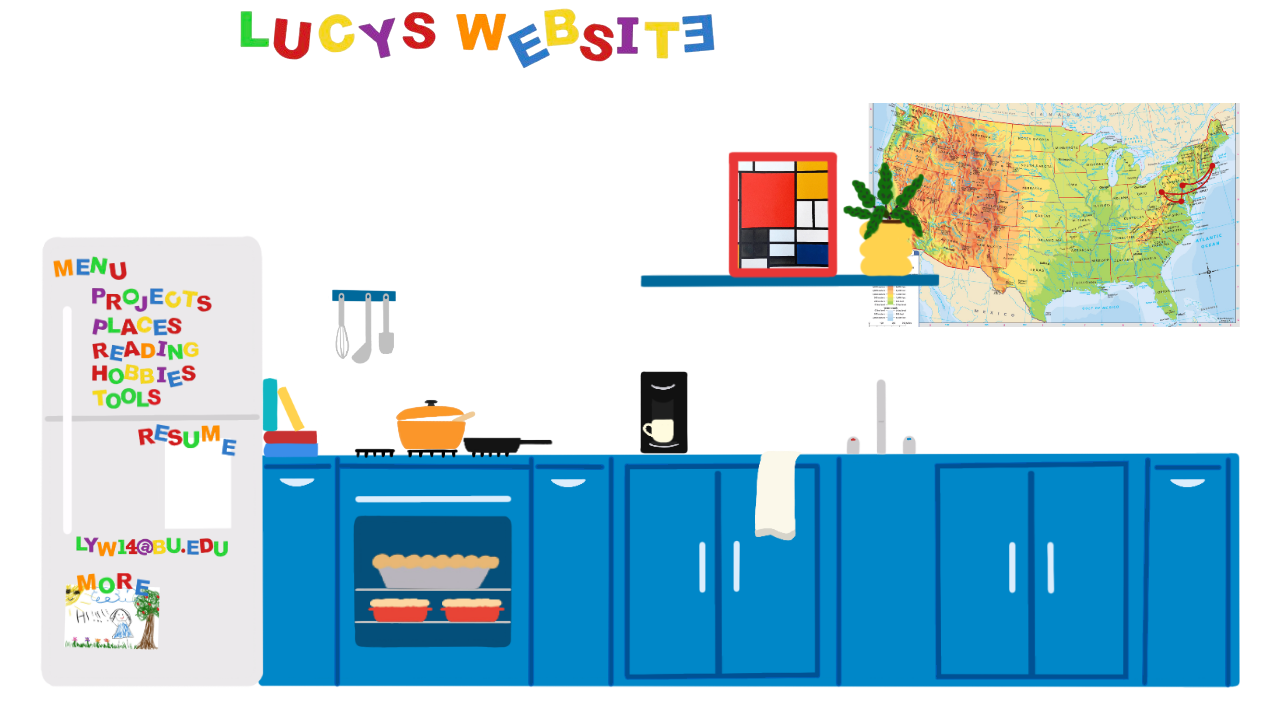
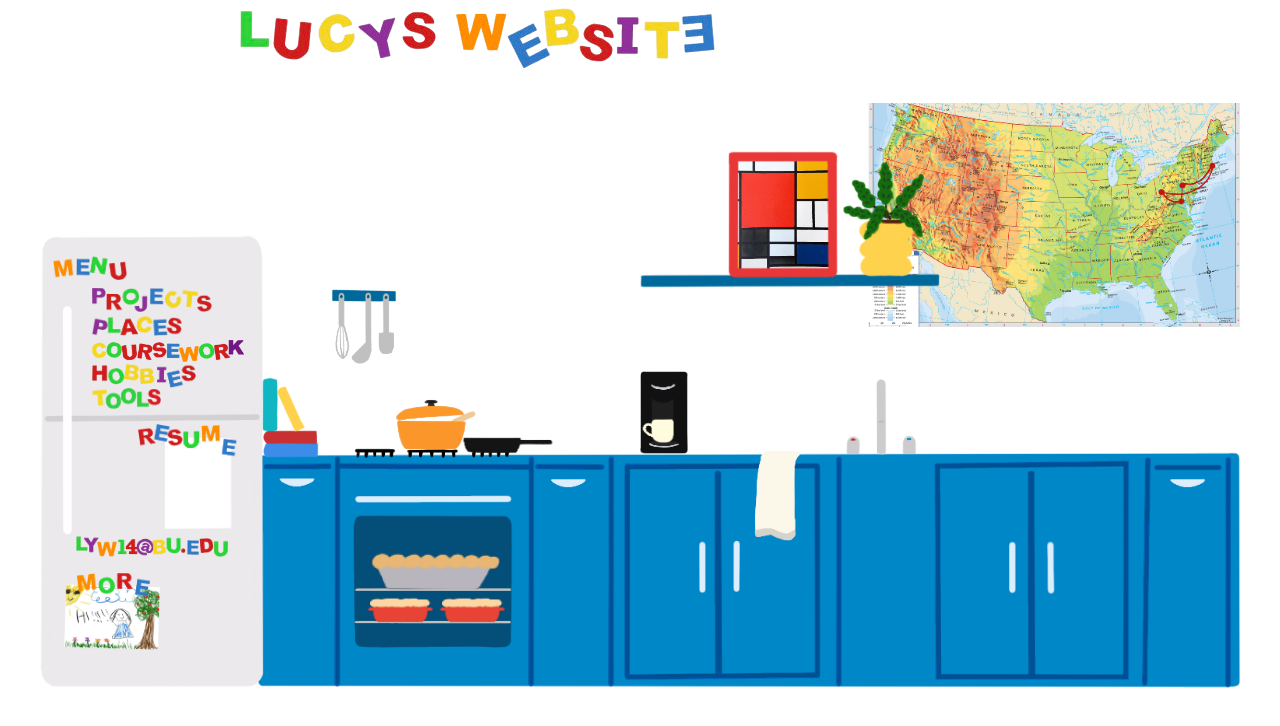
Before and after one commit to LYW14/LucysPortfolio_2025, a React (Vite) app: page / in a window 1280 px wide. Shown: the top 726 px of the page. Built offline with nearby package versions, Linux system fonts and the light colour scheme.

Commit message:
changed reading.png to coursework.png to reflect content change

```diff
--- a/src/components/assets.ts
+++ b/src/components/assets.ts
@@ -29,7 +29,7 @@ export { default as eagle_sound } from "../assets/eagle-sounds.mp3";
 export { default as projects } from "../assets/fridge_menu_components/projects.png";
 export { default as places } from "../assets/fridge_menu_components/places.png";
 export { default as hobbies } from "../assets/fridge_menu_components/hobbies.png";
-export { default as reading } from "../assets/fridge_menu_components/reading.png";
+export { default as reading } from "../assets/fridge_menu_components/coursework.png";
 export { default as resume } from "../assets/fridge_menu_components/resume_comp_copy_2.png";
 export { default as menu } from "../assets/fridge_menu_components/menu.png";
 export { default as title } from "/Users/lucywang/LucysPortfolio/src/assets/fridge_menu_components/LucysWebsite.png";
--- a/src/components/scene.css
+++ b/src/components/scene.css
@@ -200,7 +200,7 @@
 .menu-item-3 {
   top: 50%;
   left: 25%;
-  width: 72%;
+  width: 140%;
   height: auto;
 }
 
--- a/src/components/scene.tsx
+++ b/src/components/scene.tsx
@@ -26,7 +26,7 @@ import tools from "../assets/tools.png";
 import projects from "../assets/fridge_menu_components/projects.png";
 import places from "../assets/fridge_menu_components/places.png";
 import hobbies from "../assets/fridge_menu_components/hobbies.png";
-import reading from "../assets/fridge_menu_components/reading.png";
+import reading from "../assets/fridge_menu_components/coursework.png";
 import resume from "../assets/fridge_menu_components/resume_comp_copy_2.png";
 import menu from "../assets/fridge_menu_components/menu.png";
 import title from "../assets/fridge_menu_components/LucysWebsite.png";
```
Also changed, not shown: src/assets/fridge_menu_components/coursework.png (added).
